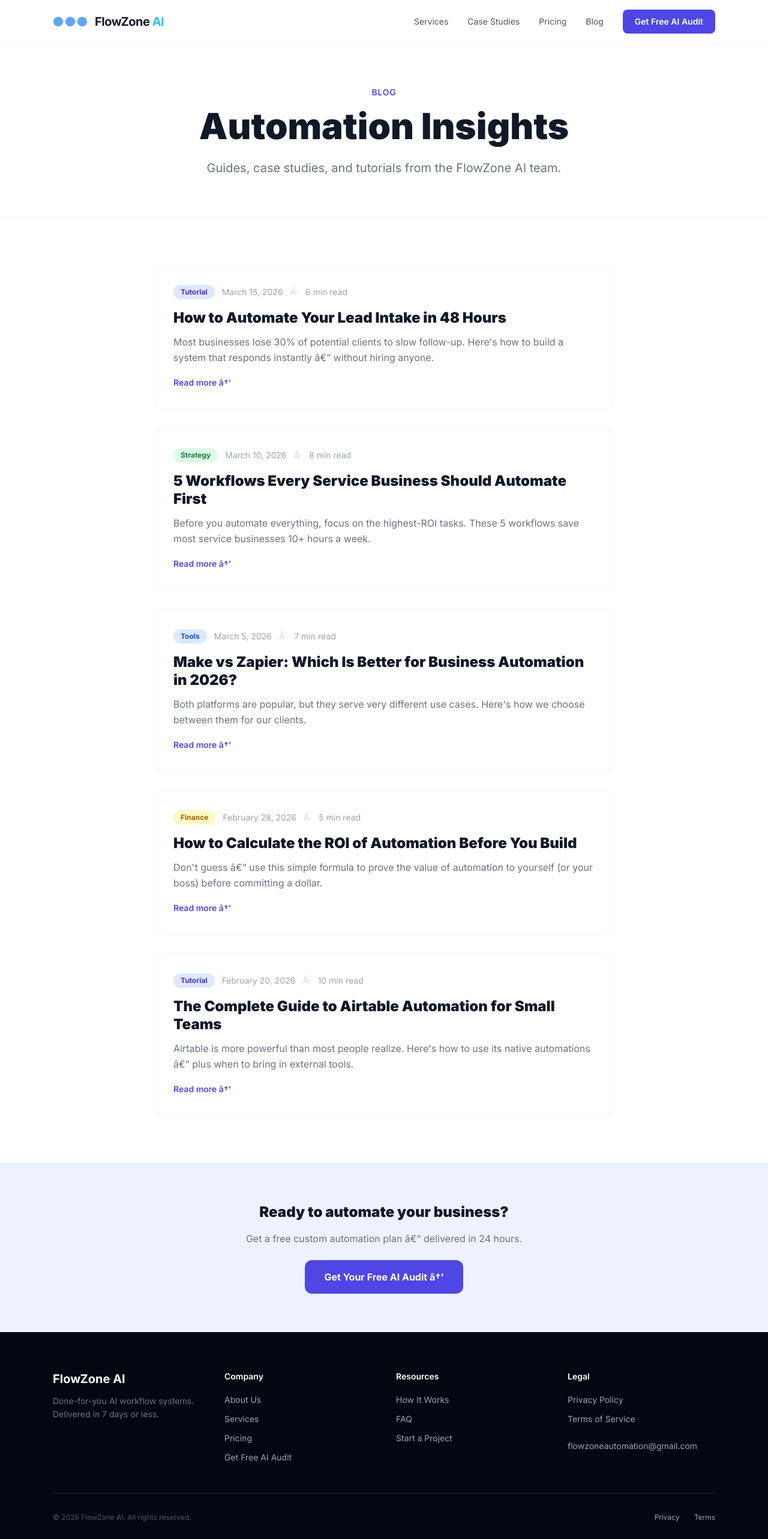
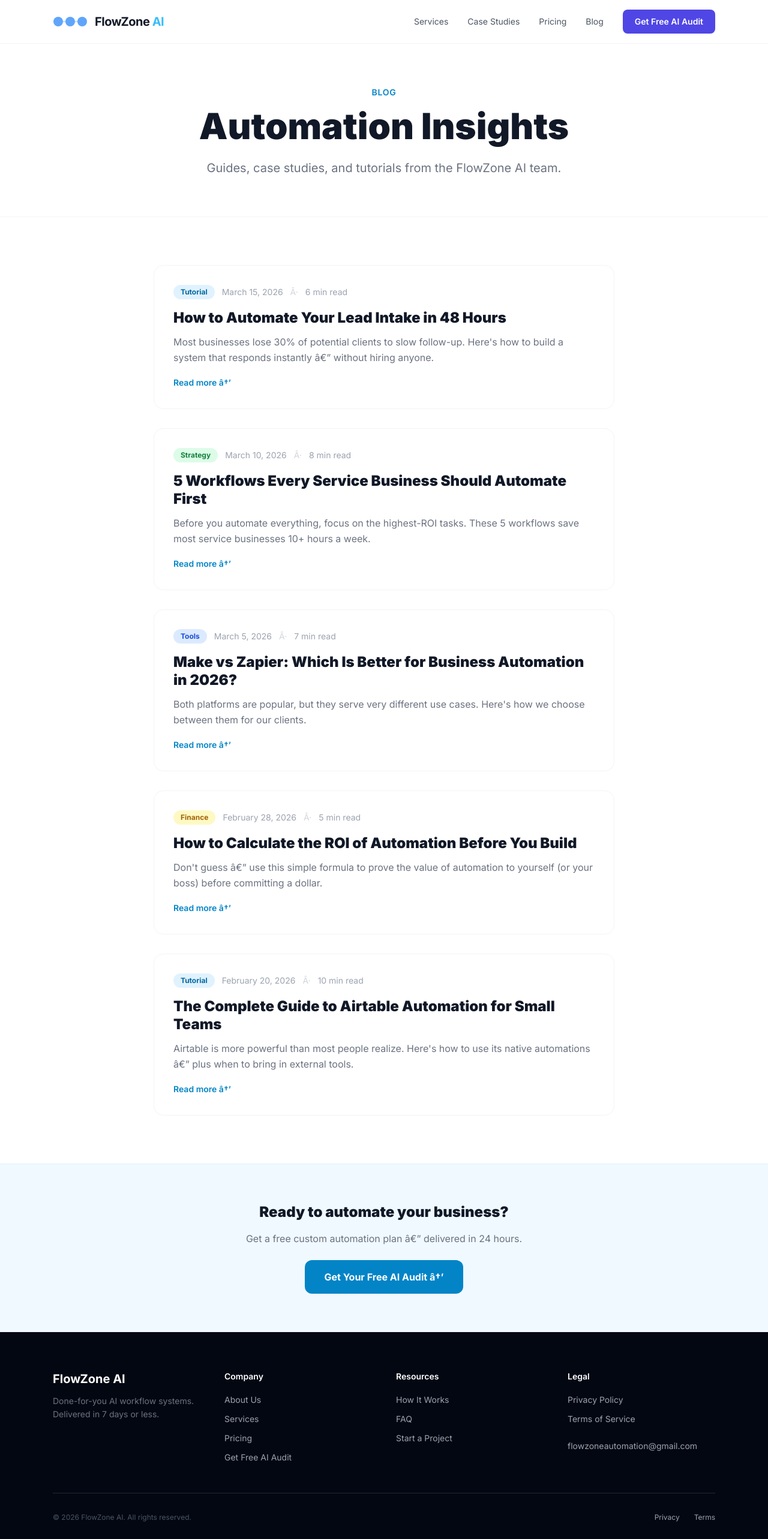
Before and after one commit to dennymypenny/flowzone-ai, a Next.js app: page /blog in a window 1280 px wide. Shown: the top 2566 px of the page at 60% size. Built offline with nearby package versions, Linux system fonts and the light colour scheme.

Commit message:
Change color scheme from indigo to sky

```diff
--- a/src/app/blog/page.tsx
+++ b/src/app/blog/page.tsx
@@ -55,7 +55,7 @@ const posts = [
 ];
 
 const TAG_COLORS: Record<string, string> = {
-  Tutorial: "bg-indigo-100 text-indigo-700",
+  Tutorial: "bg-sky-100 text-sky-700",
   Strategy: "bg-green-100 text-green-700",
   Tools: "bg-blue-100 text-blue-700",
   Finance: "bg-yellow-100 text-yellow-700",
@@ -66,7 +66,7 @@ export default function Blog() {
     <>
       <section className="bg-white pt-20 pb-16 px-6 border-b border-gray-100">
         <div className="max-w-3xl mx-auto text-center">
-          <p className="text-indigo-600 font-semibold text-sm uppercase tracking-wider mb-4">Blog</p>
+          <p className="text-sky-600 font-semibold text-sm uppercase tracking-wider mb-4">Blog</p>
           <h1 className="text-5xl md:text-6xl font-black text-gray-900 mb-6">Automation Insights</h1>
           <p className="text-xl text-gray-500 leading-relaxed">
             Guides, case studies, and tutorials from the FlowZone AI team.
@@ -77,7 +77,7 @@ export default function Blog() {
       <section className="py-20 px-6 bg-white">
         <div className="max-w-3xl mx-auto space-y-8">
           {posts.map((post) => (
-            <article key={post.slug} className="border border-gray-100 rounded-2xl p-8 hover:border-indigo-200 hover:shadow-md transition-all">
+            <article key={post.slug} className="border border-gray-100 rounded-2xl p-8 hover:border-sky-200 hover:shadow-md transition-all">
               <div className="flex items-center gap-3 mb-4">
                 <span className={`text-xs font-bold px-3 py-1 rounded-full ${TAG_COLORS[post.tag] || "bg-gray-100 text-gray-600"}`}>
                   {post.tag}
@@ -87,14 +87,14 @@ export default function Blog() {
                 <span className="text-gray-400 text-sm">{post.readTime}</span>
               </div>
               <h2 className="text-2xl font-black text-gray-900 mb-3 leading-tight">
-                <Link href={`/blog/${post.slug}`} className="hover:text-indigo-600 transition-colors">
+                <Link href={`/blog/${post.slug}`} className="hover:text-sky-600 transition-colors">
                   {post.title}
                 </Link>
               </h2>
               <p className="text-gray-500 leading-relaxed mb-4">{post.excerpt}</p>
               <Link
                 href={`/blog/${post.slug}`}
-                className="text-indigo-600 font-semibold text-sm hover:text-indigo-800 transition-colors"
+                className="text-sky-600 font-semibold text-sm hover:text-sky-800 transition-colors"
               >
                 Read more â†’
               </Link>
@@ -103,13 +103,13 @@ export default function Blog() {
         </div>
       </section>
 
-      <section className="py-16 px-6 bg-indigo-50 border-t border-indigo-100">
+      <section className="py-16 px-6 bg-sky-50 border-t border-sky-100">
         <div className="max-w-2xl mx-auto text-center">
           <h2 className="text-2xl font-black text-gray-900 mb-4">Ready to automate your business?</h2>
           <p className="text-gray-500 mb-6">Get a free custom automation plan â€” delivered in 24 hours.</p>
           <Link
             href="/intake"
-            className="inline-block bg-indigo-600 text-white font-bold px-8 py-4 rounded-xl hover:bg-indigo-700 transition-colors"
+            className="inline-block bg-sky-600 text-white font-bold px-8 py-4 rounded-xl hover:bg-sky-700 transition-colors"
           >
             Get Your Free AI Audit â†’
           </Link>
```
